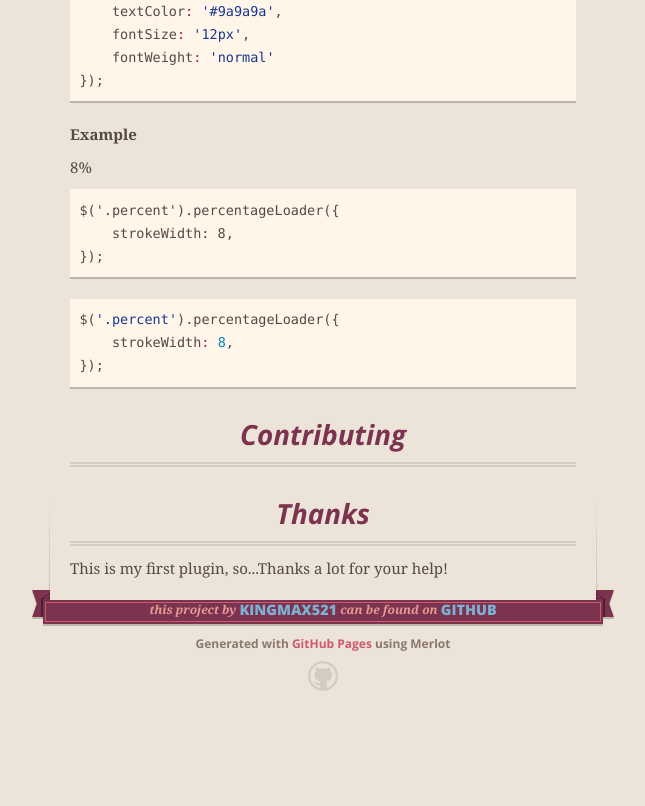
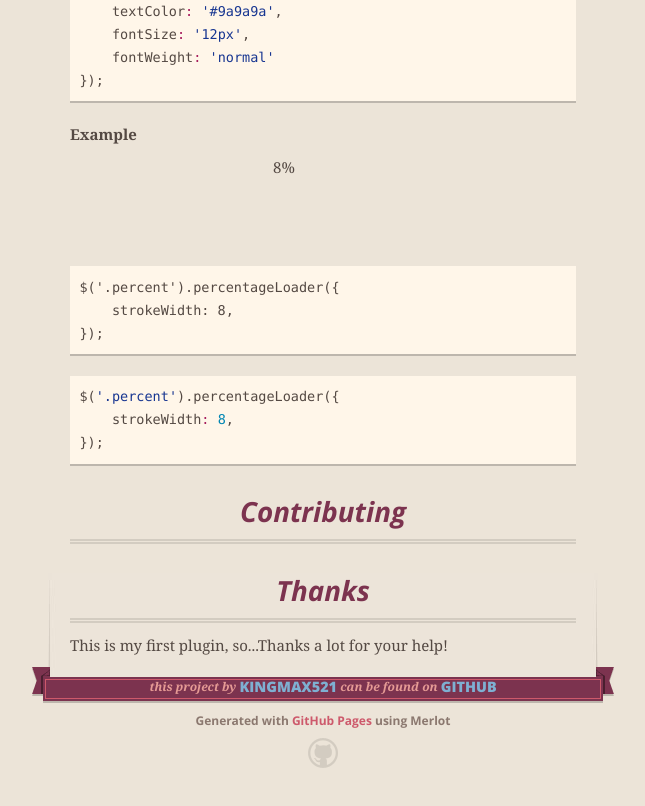
Before and after one commit to WLyKan/jQuery.circleProgressBar, a plain HTML site: page index.html in a window 1280 px wide. Shown: the part 804-1610 px from the top of the page, without its empty margins (317-962 px from the left). Before the commit the page ends 1535 px from the top, so only its background shows below. Drawn offline with nearby package versions, Linux system fonts and the light colour scheme; a script that the page names is missing.

Commit message:
Update index.html

```diff
--- a/index.html
+++ b/index.html
@@ -81,8 +81,10 @@ This plugin is based on Rapael.js and supports all major browsers including <str
 
 <p><strong>Example</strong></p>
 
-<div class="percent">
-	<p>8%</p>
+<div style="width:100px;height:100px;margin:auto;">
+	<div class="percent" style="width:80px;height:80px;">
+		<p>8%</p>
+	</div>
 </div>
 
 <div class="highlight highlight-html"><pre>$('.percent').percentageLoader({
```
